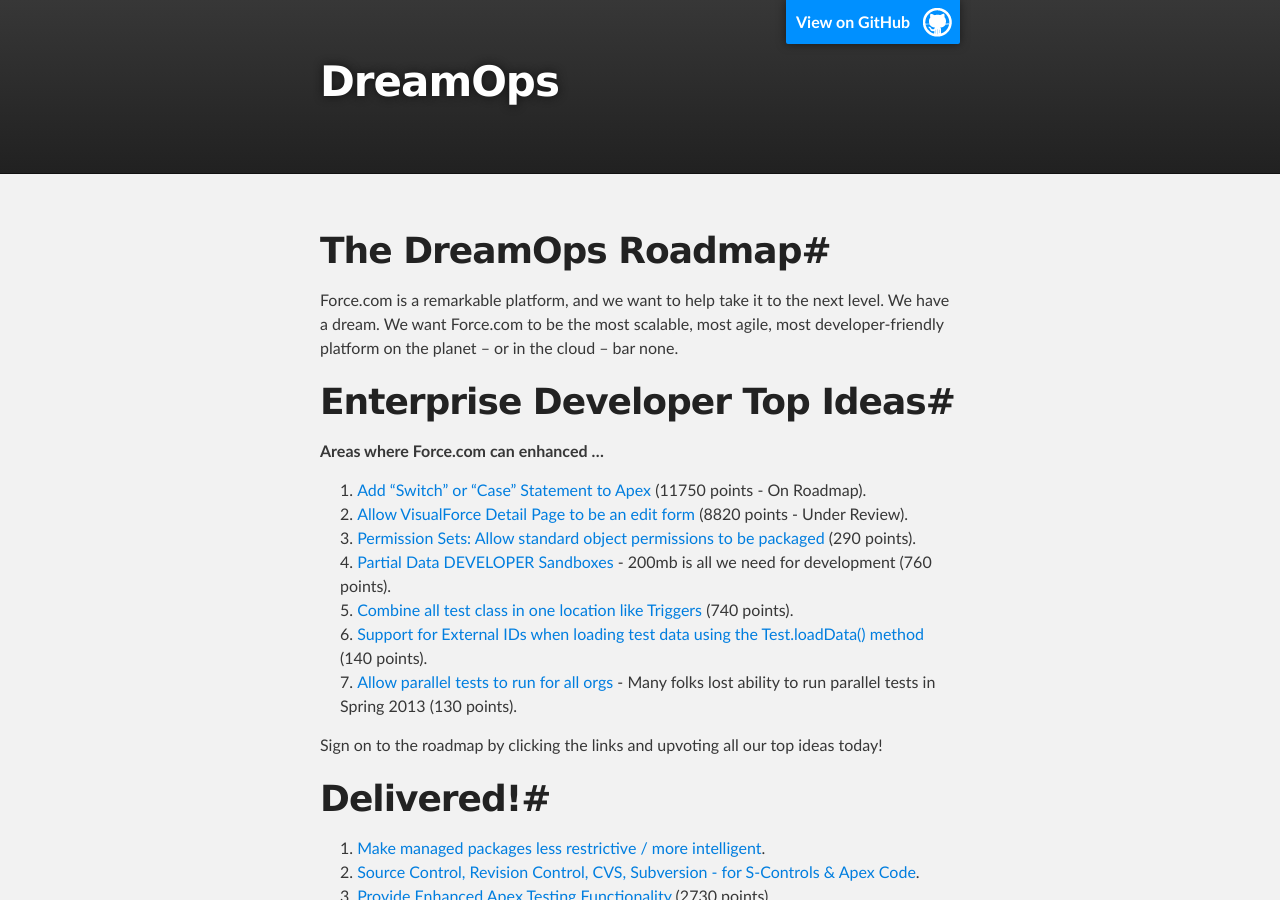
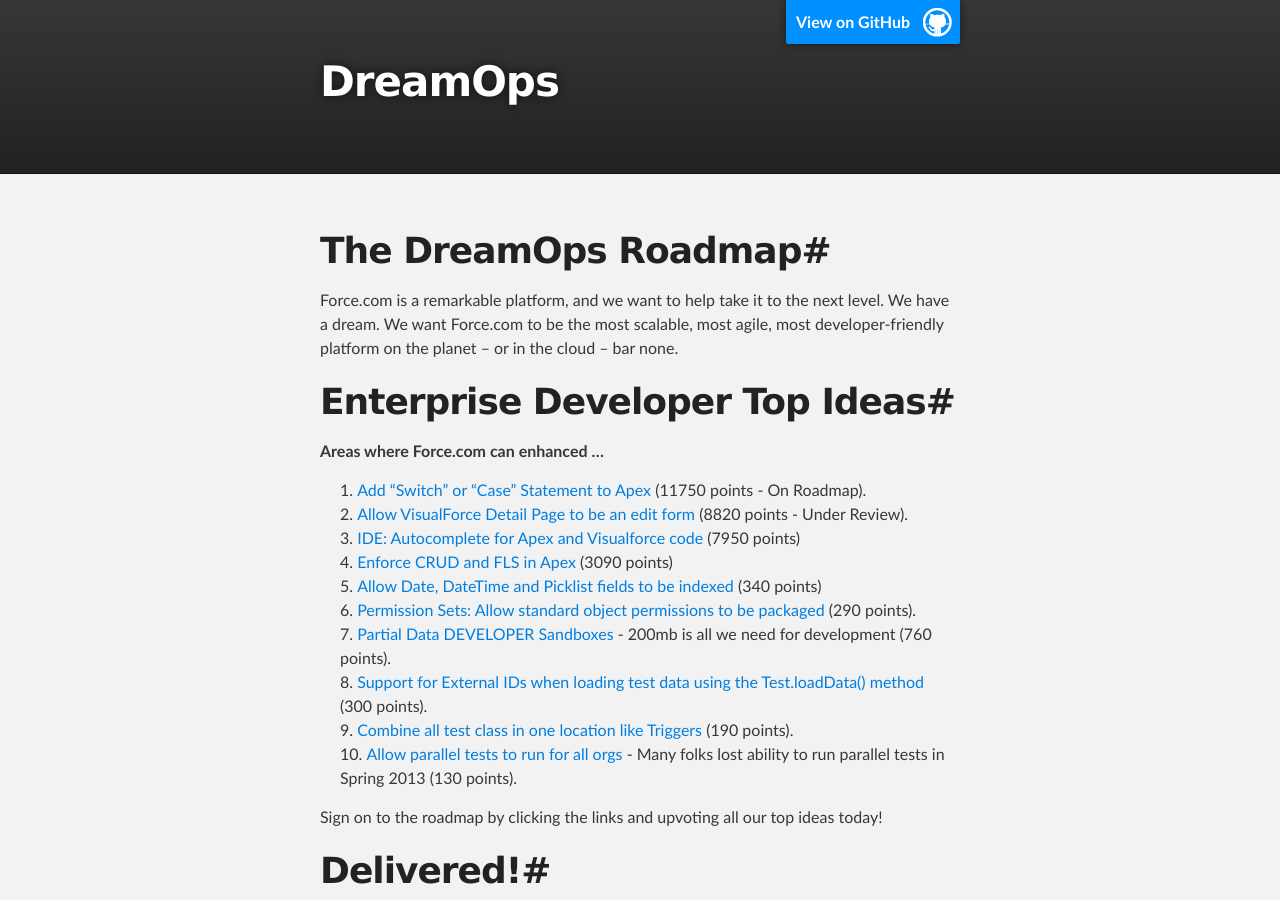
Before and after one commit to DreamOps/dreamops.github.io, a Jekyll site: the page built from roadmap.md, in a window 1280 px wide and 900 px high. Built offline with Jekyll 4.4.1, drawn with Linux system fonts in a browser that asks for light colours; Markdown is read by kramdown in place of the engine named in the settings.

Commit message:
Update roadmap.md

```diff
--- a/roadmap.md
+++ b/roadmap.md
@@ -10,10 +10,13 @@ Force.com is a remarkable platform, and we want to help take it to the next leve
 
 1. [Add "Switch" or "Case" Statement to Apex](https://success.salesforce.com/ideaView?id=08730000000BrSIAA0) (11750 points - On Roadmap).
 1. [Allow VisualForce Detail Page to be an edit form](https://success.salesforce.com/ideaView?id=08730000000BrQtAAK) (8820 points - Under Review).
+1. [IDE: Autocomplete for Apex and Visualforce code](https://success.salesforce.com/ideaView?id=08730000000BrptAAC) (7950 points)
+1. [Enforce CRUD and FLS in Apex](https://success.salesforce.com/ideaView?id=08730000000Lj8GAAS) (3090 points)
+1. [Allow Date, DateTime and Picklist fields to be indexed](https://success.salesforce.com/ideaView?id=08730000000Dg5DAAS) (340 points)
 1. [Permission Sets: Allow standard object permissions to be packaged](https://success.salesforce.com/ideaView?id=08730000000kmm6AAA) (290 points).
 1. [Partial Data DEVELOPER Sandboxes](https://success.salesforce.com/ideaView?id=08730000000kxdLAAQ) - 200mb is all we need for development (760 points).
-1. [Combine all test class in one location like Triggers](https://success.salesforce.com/ideaView?id=08730000000knclAAA) (740 points).
-1. [Support for External IDs when loading test data using the Test.loadData() method](https://success.salesforce.com/ideaView?id=08730000000kxHhAAI) (140 points).
+1. [Support for External IDs when loading test data using the Test.loadData() method](https://success.salesforce.com/ideaView?id=08730000000kxHhAAI) (300 points).
+1. [Combine all test class in one location like Triggers](https://success.salesforce.com/ideaView?id=08730000000knclAAA) (190 points).
 1. [Allow parallel tests to run for all orgs](https://success.salesforce.com/ideaView?id=08730000000kyWEAAY) - Many folks lost ability to run parallel tests in Spring 2013 (130 points).
 
 Sign on to the roadmap by clicking the links and upvoting all our top ideas today!
```
